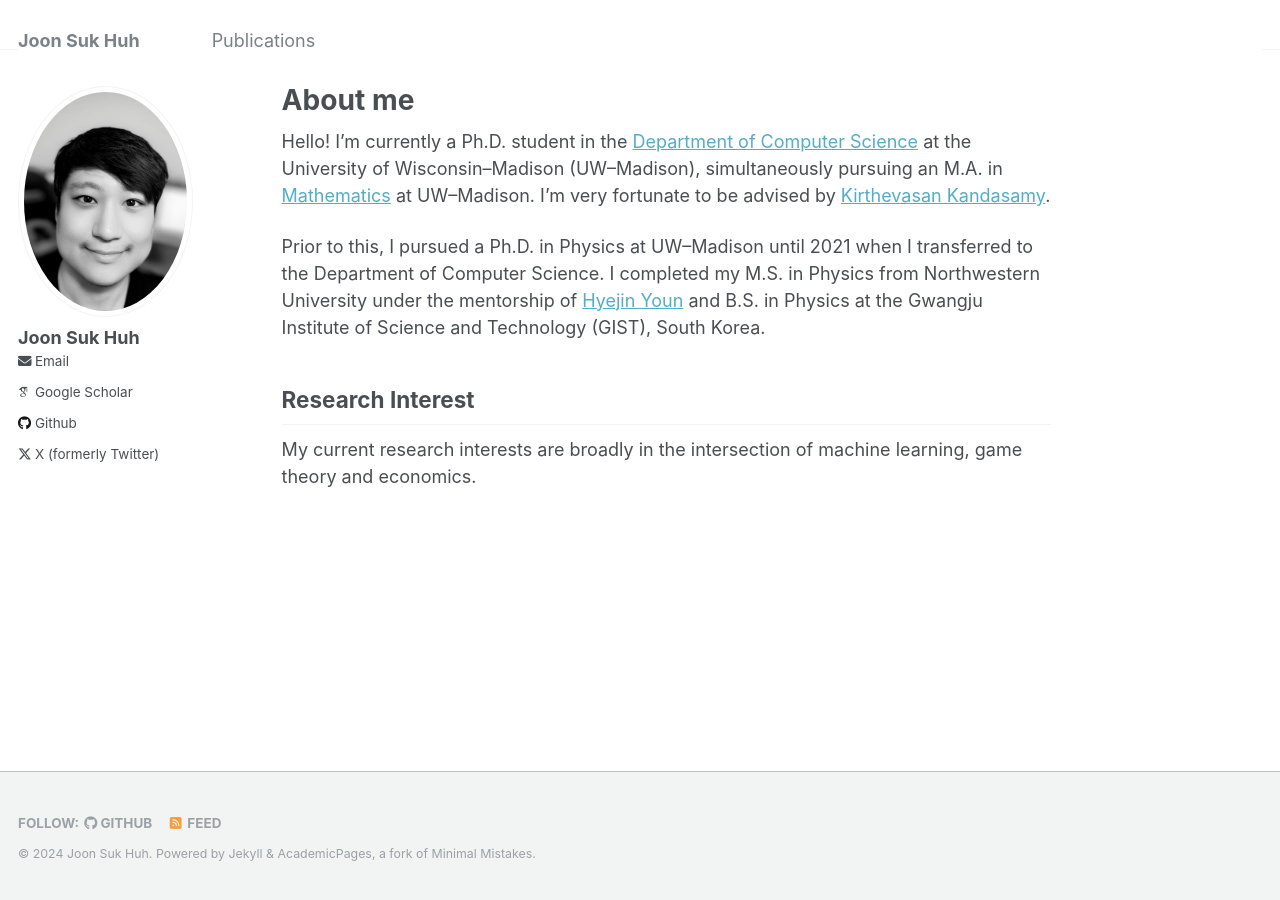
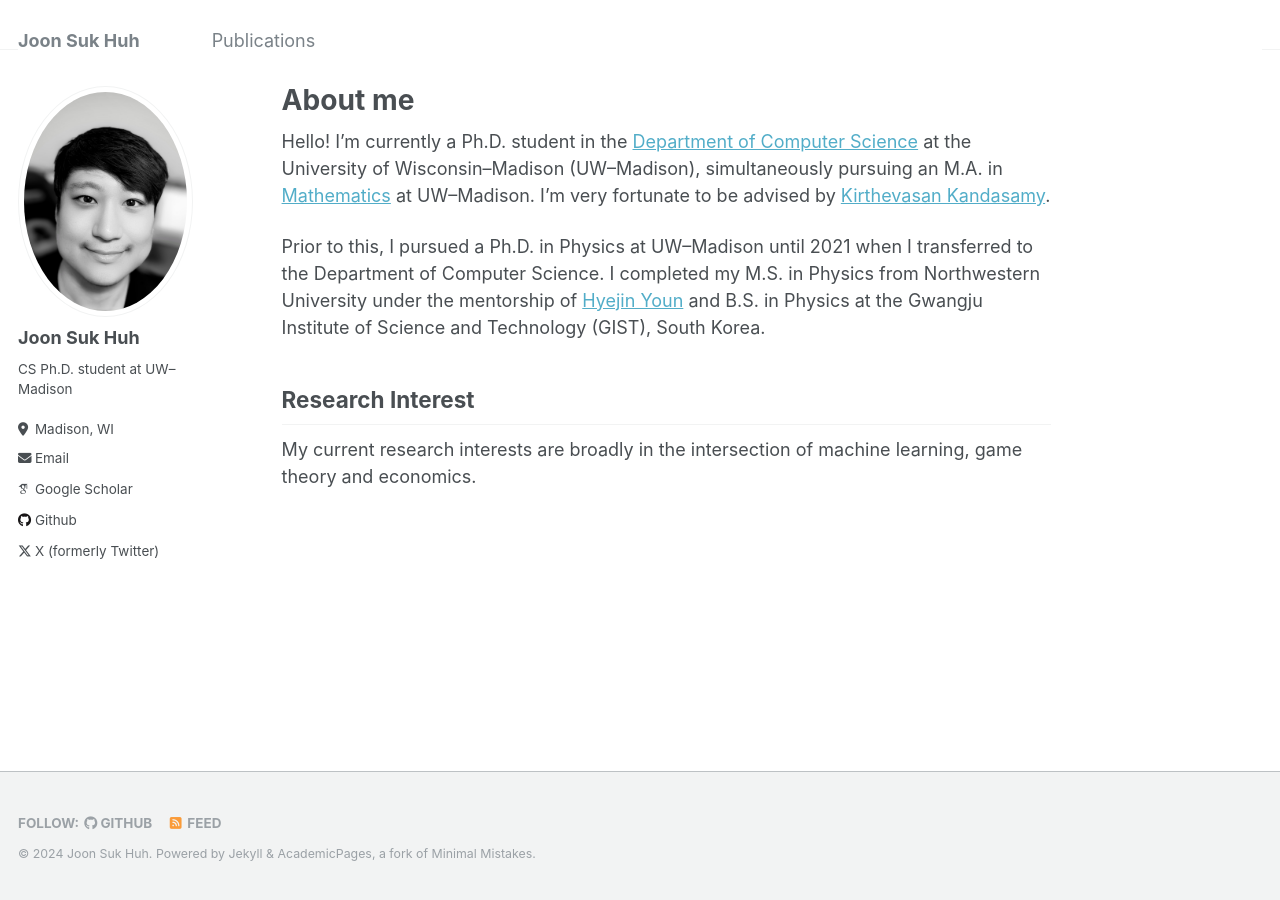
Before and after one commit to joon-huh/joon-huh.github.io, a Jekyll site: the page built from _pages/about.md, in a window 1280 px wide. Built offline with Jekyll 4.4.1, drawn with Linux system fonts in a browser that asks for light colours; some web fonts are replaced.

```diff
--- a/_config.yml
+++ b/_config.yml
@@ -24,8 +24,8 @@ author:
   avatar           : "profile.jpg"
   name             : "Joon Suk Huh"
   pronouns         : # example: "she/her"
-  bio              : # "Short biography for the left-hand sidebar"
-  location         : # "Earth"
+  bio              : "CS Ph.D. student at UW–Madison"
+  location         : "Madison, WI"
   employer         : # "Red Brick University"
   uri              : # URL
   email            : "joon@cs.wisc.edu"
```
